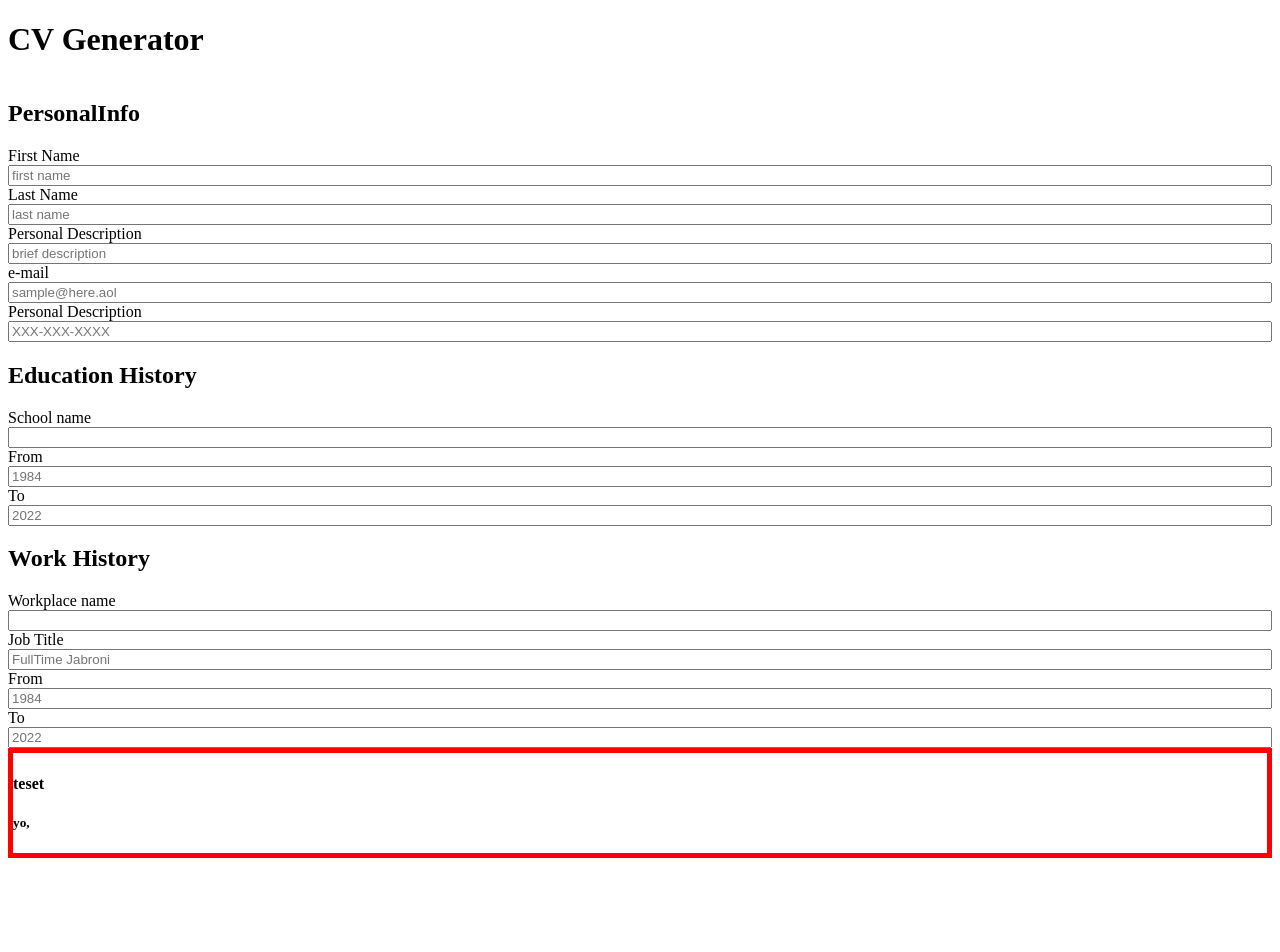
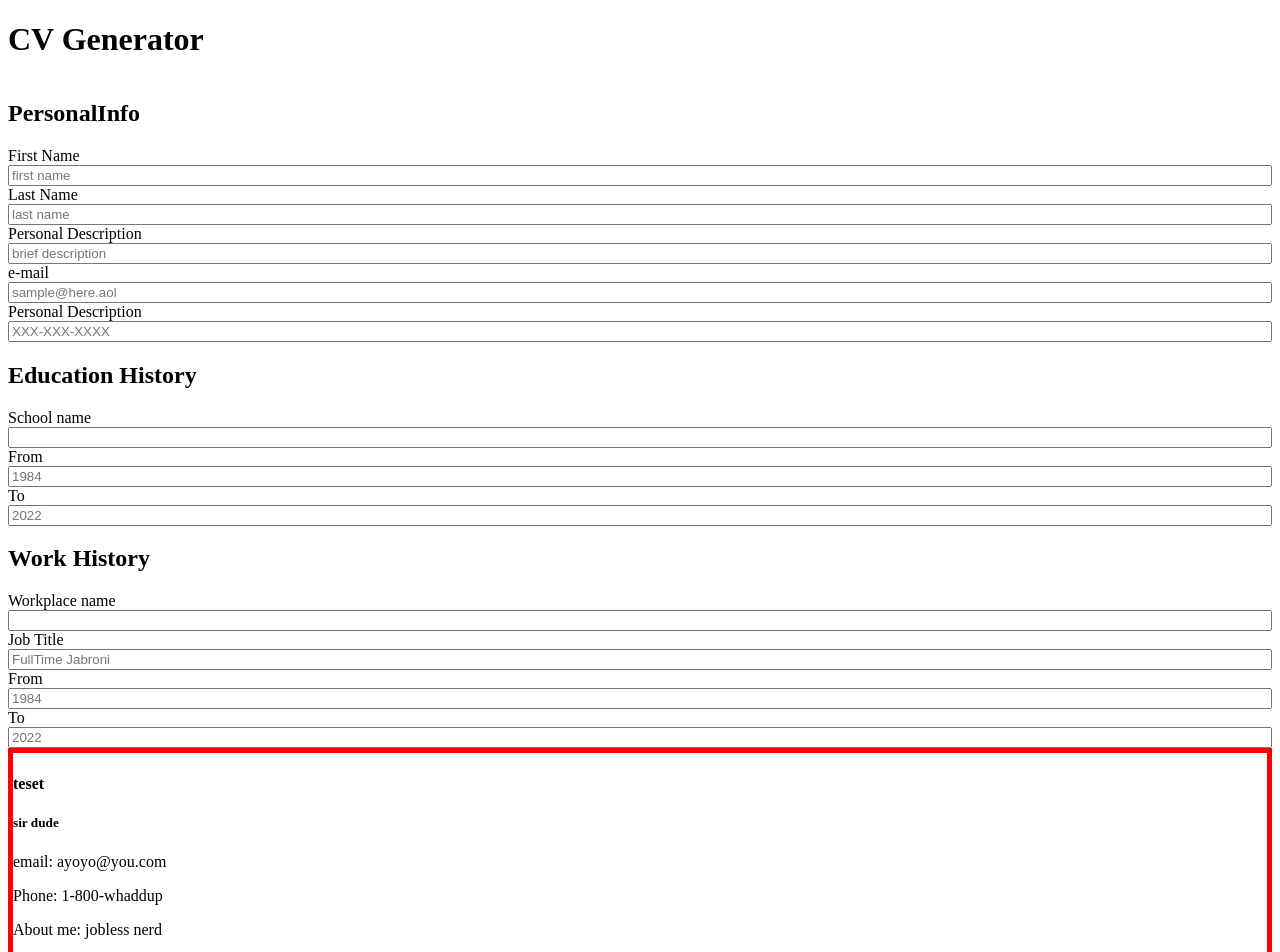
Before and after one commit to daygoDao/cv-project, a React (Create React App) app: page / in a window 1280 px wide. Shown: the top 952 px of the page. Before the commit the page ends 866 px from the top, so only its background shows below. Built offline with nearby package versions, Linux system fonts and the light colour scheme.

Commit message:
able to display hardcoded personal obj to preview section

```diff
--- a/src/components/Preview.js
+++ b/src/components/Preview.js
@@ -1,13 +1,16 @@
 import React from 'react'
 
 const Preview = ({person}) => {
-
-  console.log(person)
+  const {firstName, lastName, personalDesc, email,phone} = person;
+  console.log(firstName)
   return (
     <div className='cvPreview'>
         <section className='cvPersonalDesc'>
             <h4>teset</h4>
-            <h5>yo, {}</h5>
+            <h5>{firstName} {lastName}</h5>
+            <p>email: {email}</p>
+            <p>Phone: {phone}</p>
+            <p>About me: {personalDesc}</p>
         </section>
     </div>
   )
```
